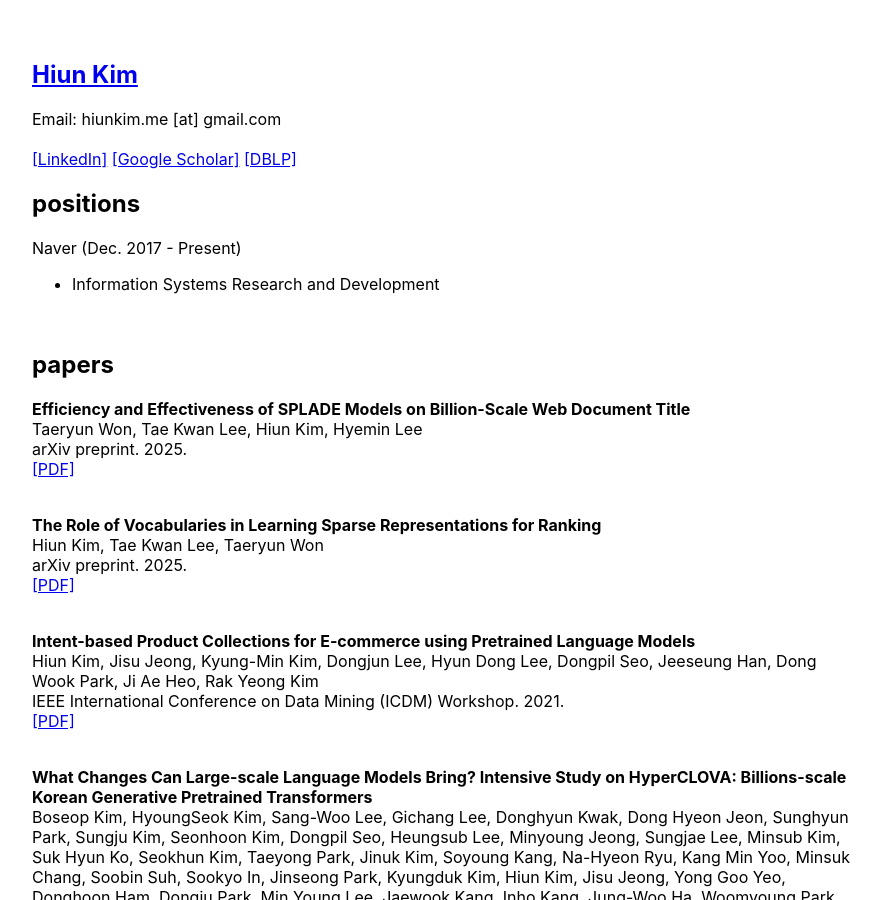
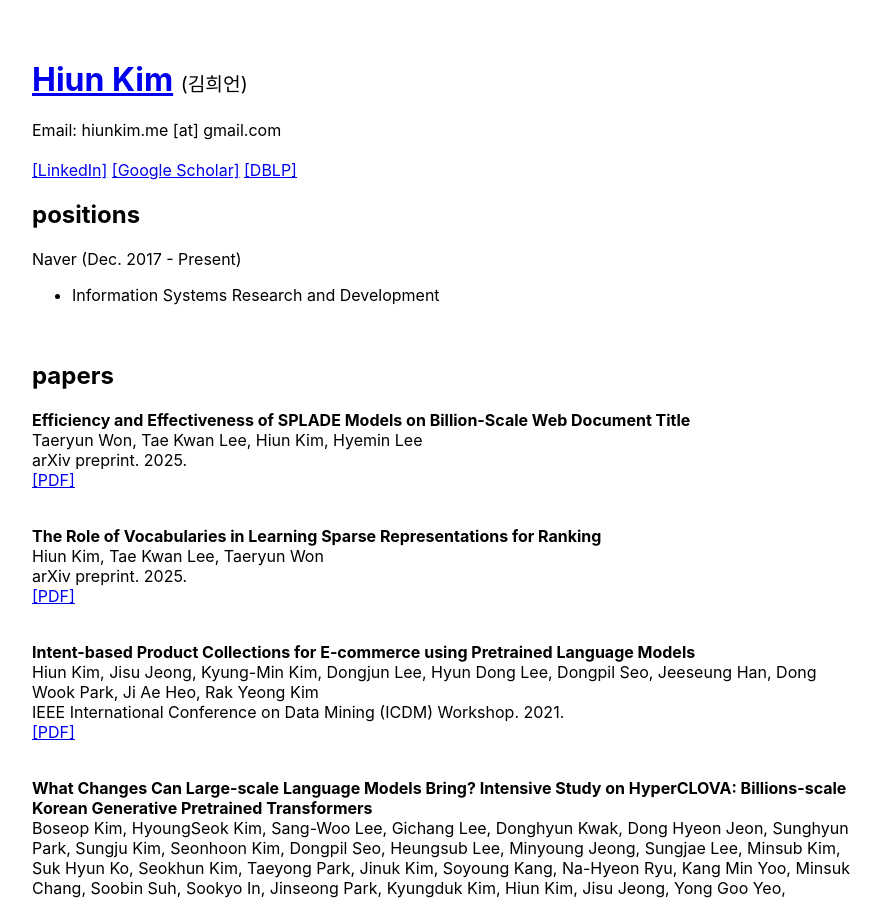
Before and after one commit to hiun/hiun.github.io, a Jekyll site: the page built from index.md, in a window 1280 px wide and 900 px high. Shown: the whole window, without its empty margins (193-1074 px from the left). Built offline with Jekyll 4.4.1, drawn with Linux system fonts in a browser that asks for light colours.

Commit message:
Update default.html

```diff
--- a/_layouts/default.html
+++ b/_layouts/default.html
@@ -37,13 +37,14 @@
 <body>
   <div id="content">
     <div style="margin-top: 2.5em;"></div>
-    <h2><a href="/">Hiun Kim</a>
+    <h1><a href="/">Hiun Kim</a>
       <!--
       <span style="text-align: right; float: right; font-weight: normal; font-size: 0.83em">
       <a href="/notes">daily 📝</a>
       </span>
        -->
-    </h2>
+      <span style="font-weight: normal; font-size: 0.6em;">(김희언)</span>
+    </h1>
     {{ content }}
   </div>
   <!-- javascript -->
```
